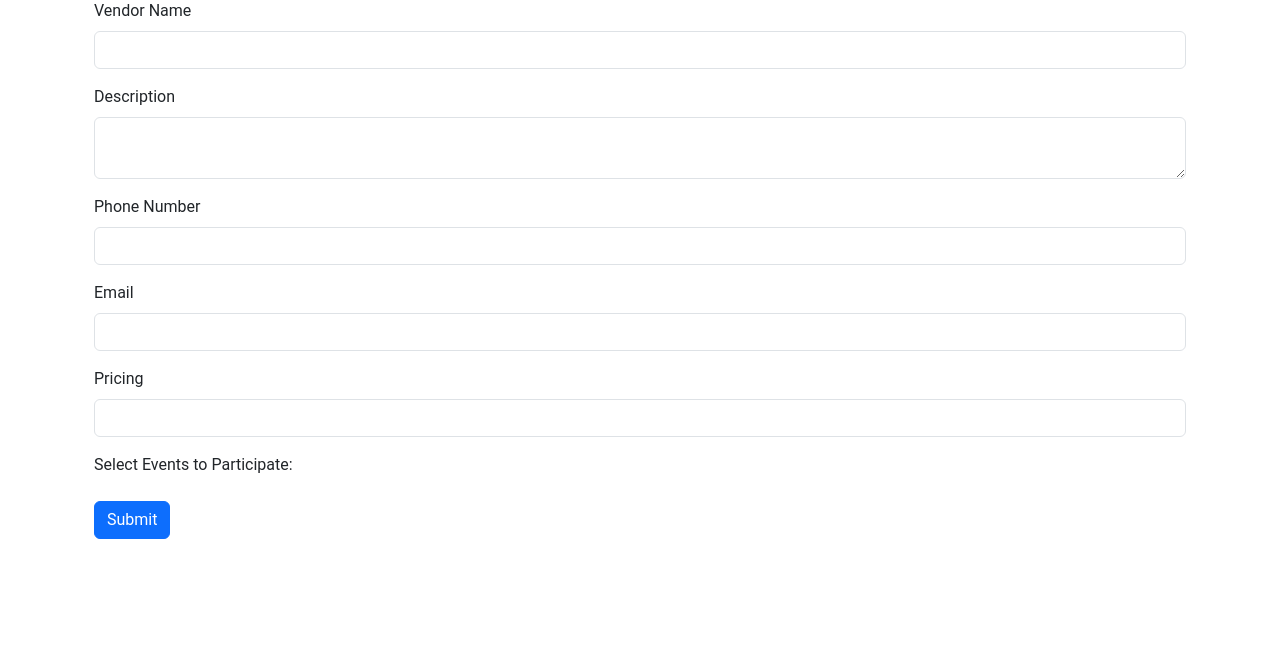
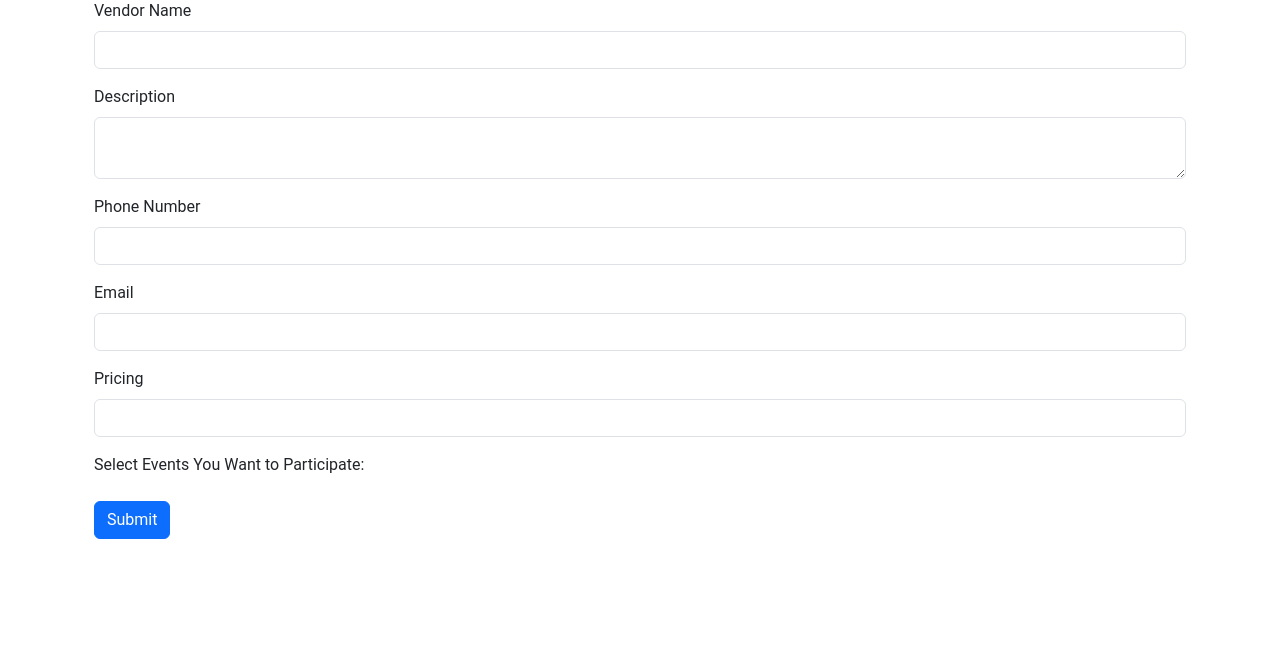
Before and after one commit to NikiiG/Event_Planner_Project3, a Django app: page /become_vendor/ in a window 1280 px wide. Shown: the part 127-778 px from the top of the page. Run offline with Django 4.2, Linux system fonts and the light colour scheme; data that the repository does not hold is empty.

```diff
--- a/main_app/templates/become_vendor.html
+++ b/main_app/templates/become_vendor.html
@@ -28,7 +28,7 @@
             <input type="number" class="form-control" id="vendor_pricing" name="vendor_pricing" required>
         </div>
         <div class="mb-3">
-            <label class="form-label">Select Events to Participate:</label>
+            <label class="form-label">Select Events You Want to Participate:</label>
             {% for event in events %}
             <div class="form-check">
                 <input type="checkbox" class="form-check-input" id="event_{{ event.id }}" name="selected_events" value="{{ event.id }}">
```
